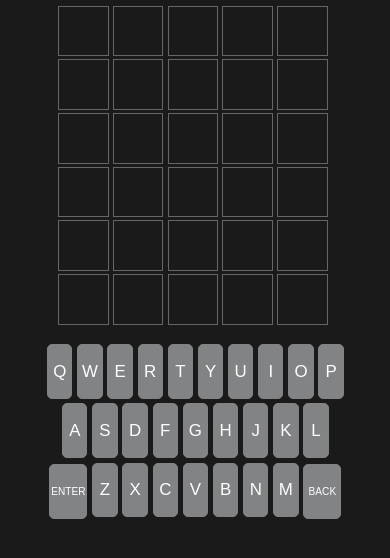
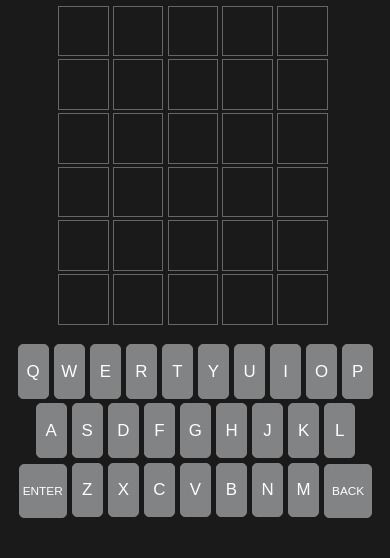
Before and after one commit to Pawan312/Wordle, a website: page WORDLE/page 2/index.html in a window 390 px wide. Shown: the part 66-624 px from the top of the page. Drawn offline with Linux system fonts and the light colour scheme.

Commit message:
Update style.css

```diff
--- a/WORDLE/page 2/style.css
+++ b/WORDLE/page 2/style.css
@@ -69,7 +69,7 @@ html, body{
 
 @media (max-width: 600px){
     #keyboard button{
-        width: 3vh;
+        width: 3.7vh;
         height: 6.5vh;
         color: white;
         border: 1px solid #818384;
@@ -82,7 +82,7 @@ html, body{
     }
 
     #keyboard .size{
-        width: 4.5vh;
-        font-size: 1.2vh;
+        width: 5.7vh;
+        font-size: 1.4vh;
     }
 }
```
